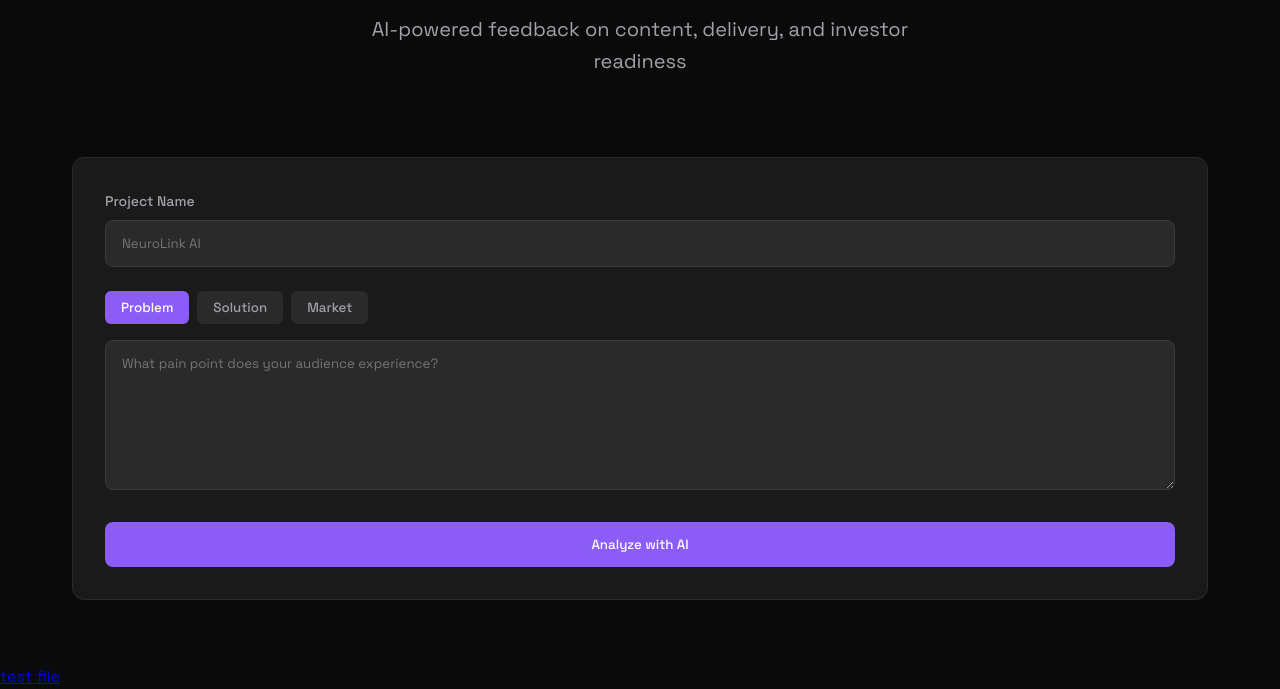
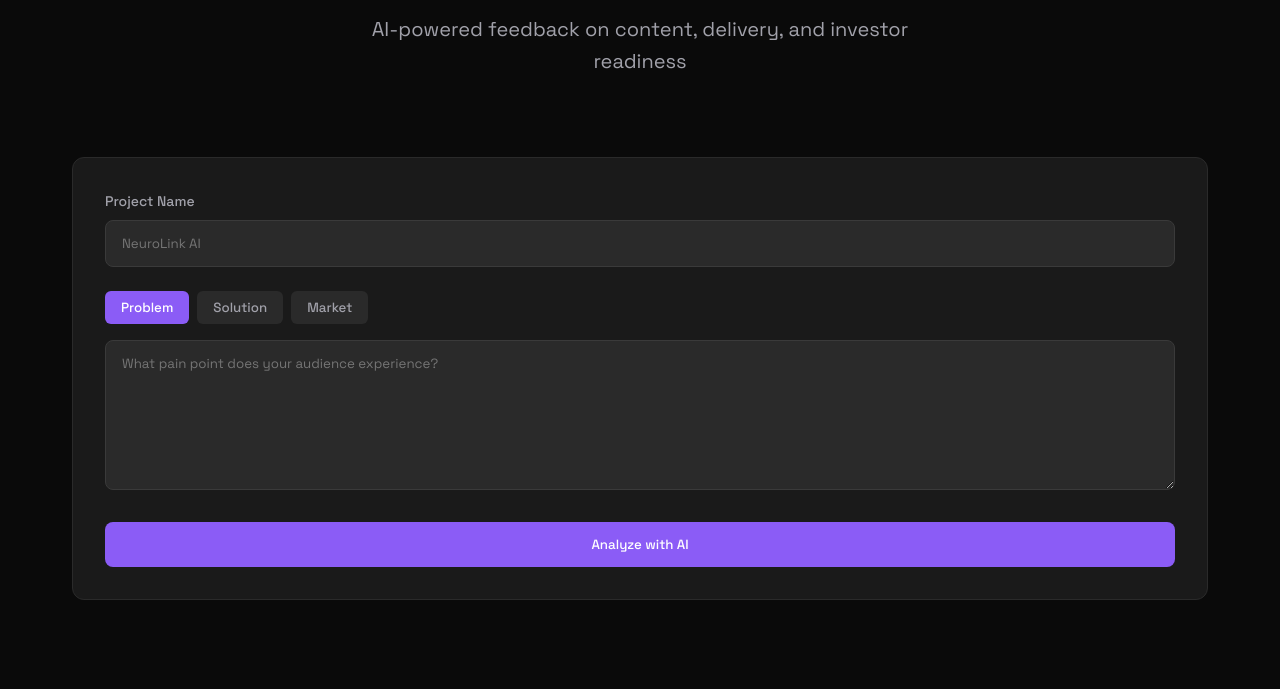
Before and after one commit to HammieG/Pitchify, a plain HTML site: page index.html in a window 1280 px wide. Shown: the part 218-907 px from the top of the page. After the commit the page ends 882 px from the top, so only its background shows below. Drawn offline with Linux system fonts and the light colour scheme.

Commit message:
remove testing link

```diff
--- a/index.html
+++ b/index.html
@@ -116,7 +116,6 @@
     </main>
   </div>
 
-  <a href="test.html"> test file</a>
 
   <script type="module" src="script.js"></script>
 </body>
```
